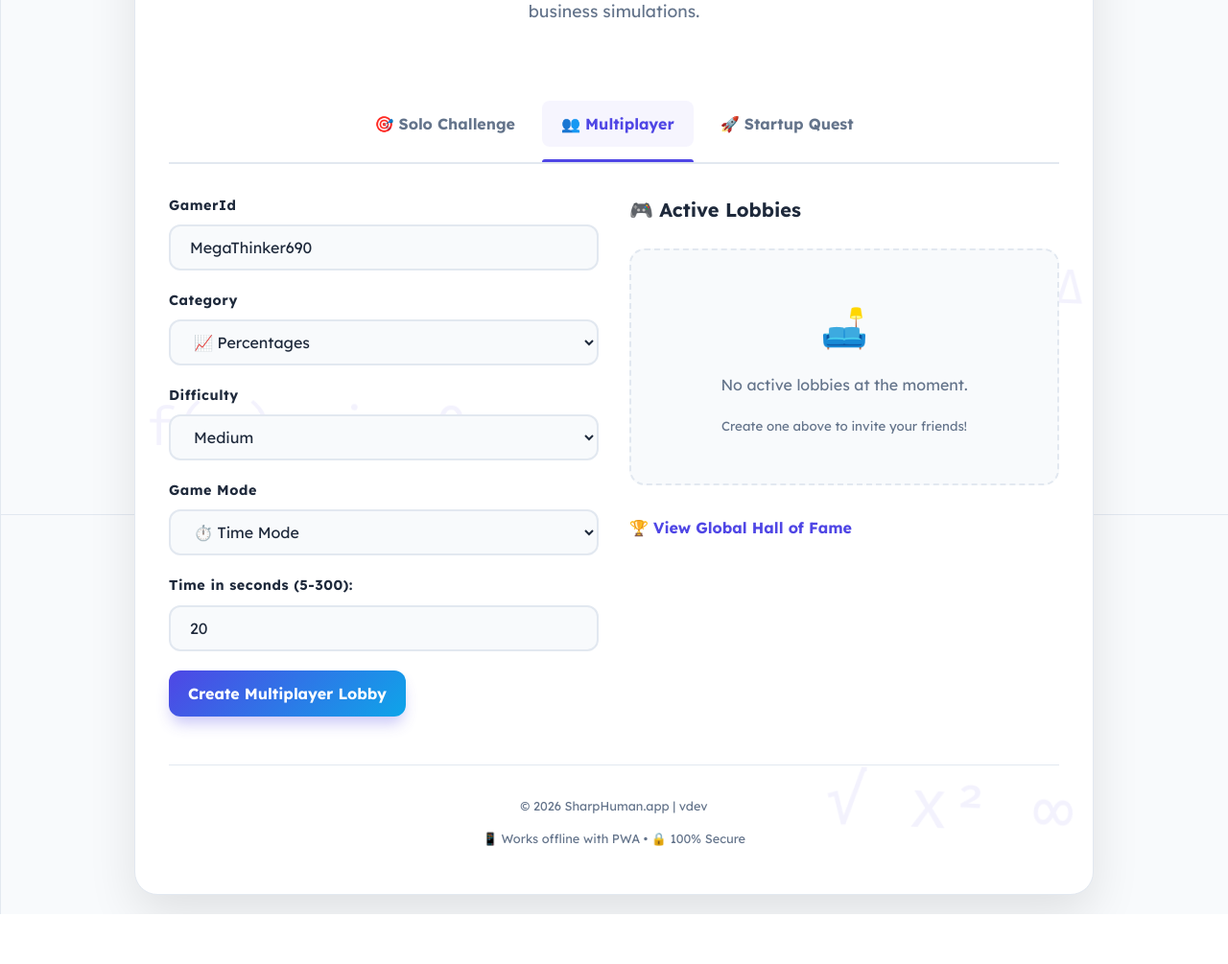
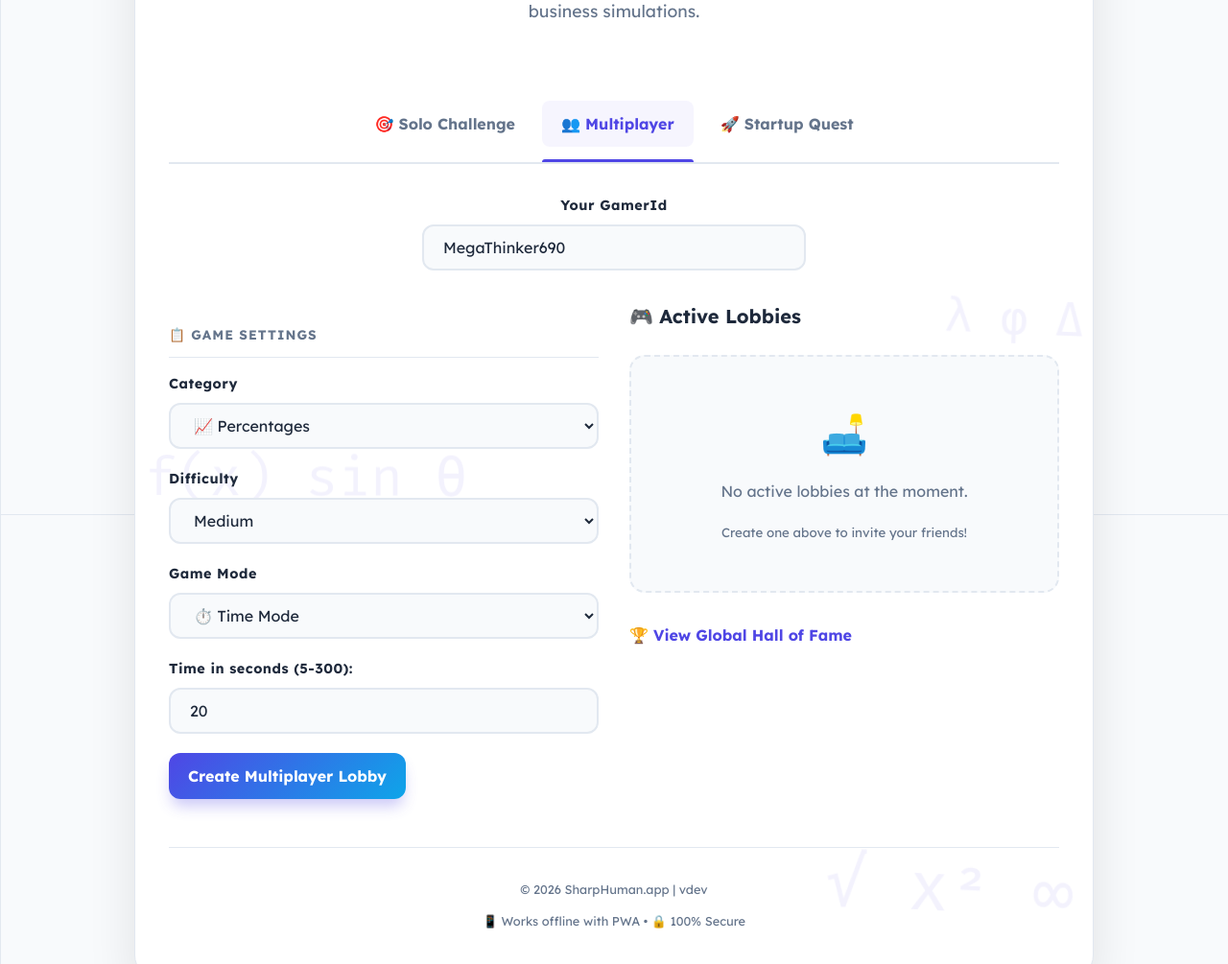
Before and after one commit to bindalmax/MathPuzzle, a Flask app: page / in a window 1280 px wide. Shown: the part 264-1269 px from the top of the page at 96% size. Before the commit the page ends 1217 px from the top, so only its background shows below. Run offline with Flask 3, Linux system fonts and the light colour scheme; some libraries are stand-ins or nearby versions.

Commit message:
refactor(ui): move GamerId to top-level and simplify form
- Relocated GamerId input above navigation tabs for persistent, top-level access.
- Cleaned up redundant input inside game setup form.
- Streamlined form structure to ensure GamerId is always accessible regardless of tab selection.

```diff
--- a/src/templates/index.html
+++ b/src/templates/index.html
@@ -4,6 +4,16 @@
 
 {% block extra_style %}
     /* Prototype Styles Integration */
+    .hidden {
+        display: none !important;
+    }
+
+    .form-section {
+        transition: opacity 0.3s ease-in;
+    }
+
+    /* ... existing CSS ... */
+
     .hero {
         padding: 2rem 0 3rem 0;
         text-align: center;
@@ -61,6 +71,38 @@
         height: 3px;
         background: var(--primary-color);
         border-radius: 3px 3px 0 0;
+    }
+
+    /* Progressive Disclosure Animations */
+    @keyframes slideIn {
+        from {
+            opacity: 0;
+            transform: translateY(-10px);
+        }
+        to {
+            opacity: 1;
+            transform: translateY(0);
+        }
+    }
+
+    .form-section {
+        animation: slideIn 0.3s ease-out;
+    }
+
+    .form-section.hidden {
+        display: none;
+    }
+
+    .form-section-header {
+        font-size: 0.85rem;
+        font-weight: 700;
+        text-transform: uppercase;
+        letter-spacing: 1px;
+        color: var(--text-light);
+        margin-top: 1.5rem;
+        margin-bottom: 1rem;
+        padding-bottom: 0.75rem;
+        border-bottom: 1px solid var(--border-light);
     }
 
     /* Grid */
@@ -207,6 +249,11 @@
         <button class="tab" id="tab-startup_challenge" role="tab" onclick="setGameType('startup_challenge')">🚀 Startup Quest</button>
     </div>
 
+    <div class="form-group" style="max-width: 400px; margin: 0 auto 2rem auto;">
+        <label for="player_name">Your GamerId</label>
+        <input type="text" id="player_name" name="player_name" required aria-required="true" placeholder="e.g. MathWizard" maxlength="20">
+    </div>
+
     <div class="home-grid">
         <!-- Setup Game Form -->
         <div class="form-card" id="game-setup-section">
@@ -220,12 +267,8 @@
                     <input type="radio" id="startup_challenge" name="game_type" value="startup_challenge" onchange="syncTabs()">
                 </div>
 
-                <div class="form-group">
-                    <label for="player_name">GamerId</label>
-                    <input type="text" id="player_name" name="player_name" required aria-required="true" placeholder="e.g. MathWizard" maxlength="20">
-                </div>
-
-                <div id="standard-options">
+                <div id="standard-options" class="form-section hidden">
+                    <div class="form-section-header">📋 Game Settings</div>
                     <div class="form-group">
                         <label for="category">Category</label>
                         <select id="category" name="category">
@@ -260,12 +303,15 @@
                     </div>
                 </div>
 
-                <div id="startup-info" style="display:none;" class="info-box">
-                    <p><strong>CEO Quest: The Unicorn Hunt 🦄</strong></p>
-                    <p style="margin-top:0.5rem;"><small>$100K Seed ➡️ $1B Exit. Solve 10 high-stakes business puzzles. One wrong move could trigger a down-round!</small></p>
+                <div id="startup-info" class="form-section hidden">
+                    <div class="form-section-header">🚀 Startup Challenge</div>
+                    <div class="info-box">
+                        <p><strong>CEO Quest: The Unicorn Hunt 🦄</strong></p>
+                        <p style="margin-top:0.5rem;"><small>$100K Seed ➡️ $1B Exit. Solve 10 high-stakes business puzzles. One wrong move could trigger a down-round!</small></p>
+                    </div>
                 </div>
 
-                <button type="submit" id="start_btn">Create Multiplayer Lobby</button>
+                <button type="submit" id="start_btn" class="hidden">Create Game</button>
             </form>
         </div>
 
@@ -353,6 +399,7 @@
                             if (other !== e.target) other.value = newValue;
                         });
                     }
+                    syncTabs();
                 });
             });
         }
@@ -389,10 +436,10 @@
             types.forEach(t => {
                 const radio = document.getElementById(t);
                 const tab = document.getElementById('tab-' + t);
-                if (radio.checked) {
+                if (radio && radio.checked) {
                     activeType = t;
                     tab.classList.add('active');
-                } else {
+                } else if (tab) {
                     tab.classList.remove('active');
                 }
             });
@@ -400,21 +447,28 @@
             const btn = document.getElementById('start_btn');
             const standardOptions = document.getElementById('standard-options');
             const startupInfo = document.getElementById('startup-info');
-            const setupSection = document.getElementById('game-setup-section');
             const lobbySection = document.getElementById('lobby-section');
+            const gamerId = document.getElementById('player_name').value.trim();
 
-            // Always show setup section, show lobby section only for Multiplayer
-            setupSection.style.display = 'block';
-            lobbySection.style.display = (activeType === 'multiplayer') ? 'block' : 'none';
-
-            if (activeType === 'startup_challenge') {
-                btn.textContent = "Start Startup Quest";
-                standardOptions.style.display = 'none';
-                startupInfo.style.display = 'block';
+            if (gamerId) {
+                // Reveal options
+                btn.classList.remove('hidden');
+                if (activeType === 'startup_challenge') {
+                    btn.textContent = "Start Startup Quest";
+                    standardOptions.classList.add('hidden');
+                    startupInfo.classList.remove('hidden');
+                } else {
+                    btn.textContent = (activeType === 'multiplayer') ? "Create Multiplayer Lobby" : "Start Solo Challenge";
+                    standardOptions.classList.remove('hidden');
+                    startupInfo.classList.add('hidden');
+                }
+                lobbySection.style.display = (activeType === 'multiplayer') ? 'block' : 'none';
             } else {
-                btn.textContent = (activeType === 'multiplayer') ? "Create Multiplayer Lobby" : "Start Solo Challenge";
-                standardOptions.style.display = 'block';
-                startupInfo.style.display = 'none';
+                // Hide options
+                btn.classList.add('hidden');
+                standardOptions.classList.add('hidden');
+                startupInfo.classList.add('hidden');
+                lobbySection.style.display = 'none';
             }
         }
 
```
Also changed, not shown: 1 other file.
